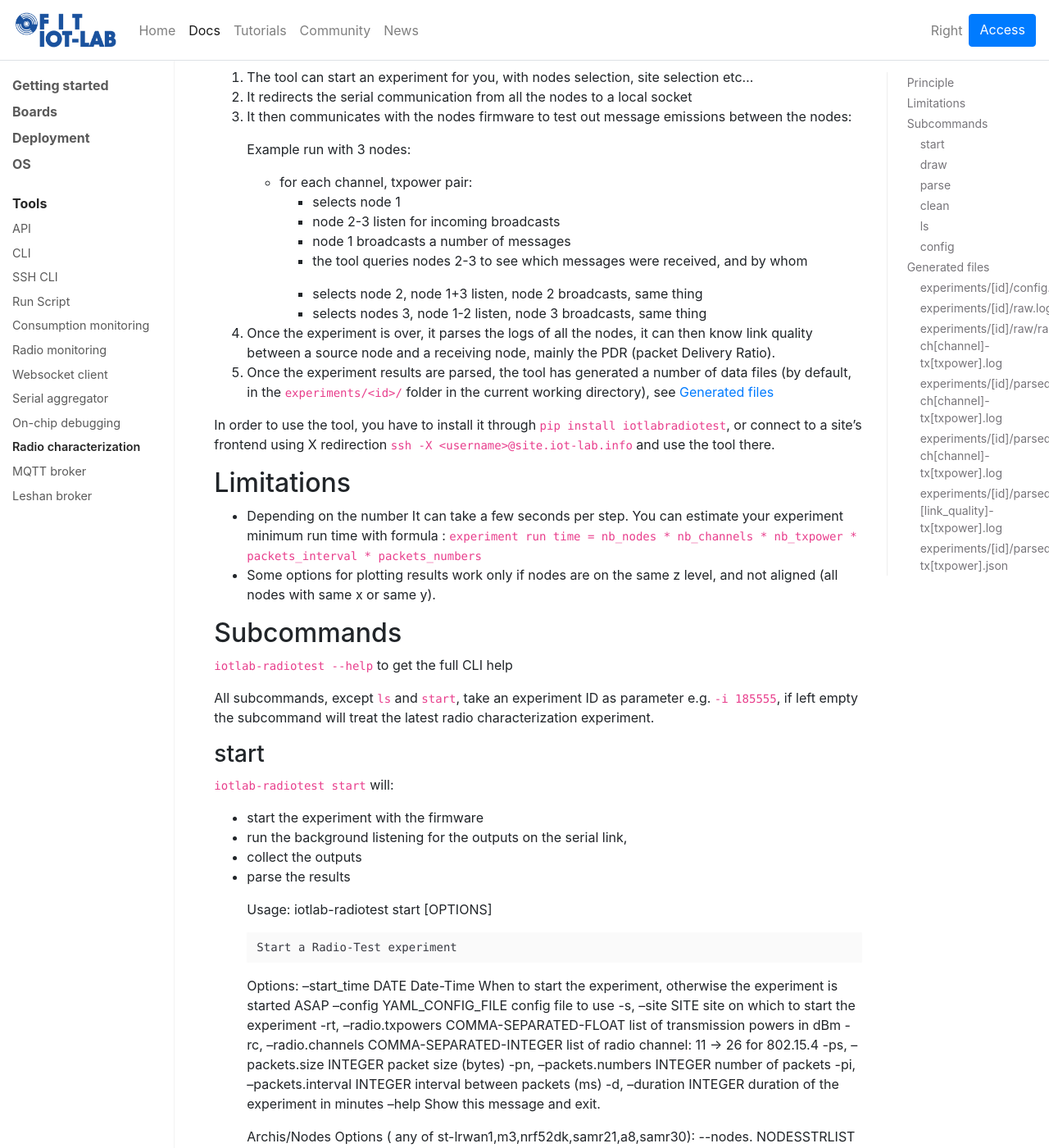
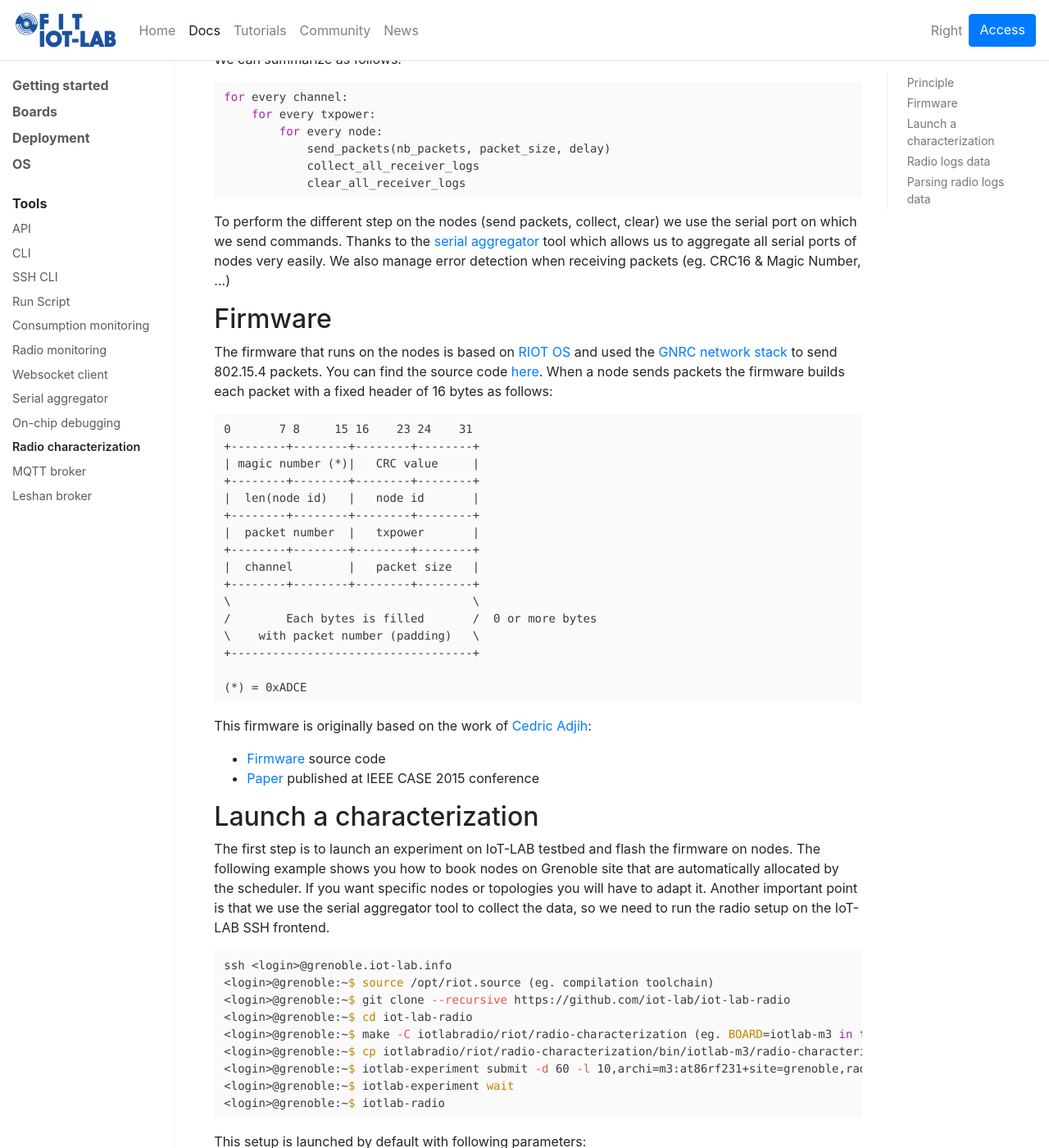
Before and after one commit to iot-lab/iot-lab.github.io, a Jekyll site: the page built from docs/tools/radio-characterization.md, in a window 1280 px wide and 1400 px high, scrolled down 342 px. Shown: the whole window at 82% size. Built offline with Jekyll 4.4.1, drawn with Linux system fonts in a browser that asks for light colours; some of the changed text lies outside the part shown.

Commit message:
docs/tools/characterization: update documentation

````diff
--- a/docs/tools/radio-characterization.md
+++ b/docs/tools/radio-characterization.md
@@ -1,335 +1,200 @@
 ---
 title: Radio characterization
 group: tools
-description: |
-    We provide a (beta) dedicated tool to run experiments on the testbed that can map out the connectivity of nodes between each other.
-    It's been tested almost only IoT-LAB M3 nodes
+description: We provide a dedicated tool to run experiments on the testbed that can map out the radio connectivity of nodes between each other.
 ---
 
 ## Principle
 
-The tool uses a [RIOT]({% link docs/os/riot.md %})-based firmware.
+All the nodes of an experiment are in receive mode (RX) at the start. Then each node, in turn, will pass in transmitter mode (TX) and send broadcast 802.15.4 raw packets with a time delay. Each node receiving the packets will record the good reception information with radio Received Signal Strength Indication (RSSI) and Link Quality indicator (LQI) values. This packet sending step will be performed for a given list of radio channels and transmission power.
 
-The tool presents as a CLI program with a certain number of subcommands to start a radio characterization experiment,
-parse the results from a radio characterization experiment, and also draw the results (through matplotlib)
+We can summarize as follows:
 
-1. The tool can start an experiment for you, with nodes selection, site selection etc...
-2. It redirects the serial communication from all the nodes to a local socket
-3. It then communicates with the nodes firmware to test out message emissions between the nodes:
+```sh
+for every channel:
+    for every txpower:
+        for every node:
+            send_packets(nb_packets, packet_size, delay)
+            collect_all_receiver_logs
+            clear_all_receiver_logs
+```
 
-    Example run with 3 nodes:
-    * for each channel, txpower pair:
-        * selects node 1
-        * node 2-3 listen for incoming broadcasts
-        * node 1 broadcasts a number of messages
-        * the tool queries nodes 2-3 to see which messages were received, and by whom
-
-        * selects node 2, node 1+3 listen, node 2 broadcasts, same thing
-        * selects nodes 3, node 1-2 listen, node 3 broadcasts, same thing
-
-4. Once the experiment is over, it parses the logs of all the nodes, it can then know link quality between a source node
-and a receiving node, mainly the PDR (packet Delivery Ratio).
-5. Once the experiment results are parsed, the tool has generated a number of data files (by default, in the `experiments/<id>/` folder in the current working directory), see [Generated files](#generated-files)
-
-In order to use the tool, you have to install it through `pip install iotlabradiotest`, or connect to a site's frontend
-using X redirection `ssh -X <username>@site.iot-lab.info` and use the tool there.
-
-## Limitations
-
-* Depending on the number It can take a few seconds per step. You can estimate your experiment minimum run time with formula : ``experiment run time = nb_nodes * nb_channels * nb_txpower * packets_interval * packets_numbers``
-* Some options for plotting results work only if nodes are on the same z level, and not aligned (all nodes with same x or same y).
-
-## Subcommands
-
-`iotlab-radiotest --help` to get the full CLI help
-
-All subcommands, except `ls` and `start`, take an experiment ID as parameter e.g. `-i 185555`, if left empty
-the subcommand will treat the latest radio characterization experiment.
-
-### start
-
-`iotlab-radiotest start` will:
-* start the experiment with the firmware
-* run the background listening for the outputs on the serial link,
-* collect the outputs
-* parse the results
+To perform the different step on the nodes (send packets, collect, clear) we use the serial port on which we send commands. Thanks to the
+[serial aggregator](/docs/tools/serial-aggregator/) tool which allows us to aggregate all serial ports of nodes very easily. We also manage error detection when receiving packets (eg. CRC16 & Magic Number, ...)
 
 
-    Usage: iotlab-radiotest start [OPTIONS]
+## Firmware
 
-      Start a Radio-Test experiment
-
-    Options:
-      --start_time DATE               Date-Time When to start the experiment,
-                                      otherwise the experiment is started ASAP
-      --config YAML_CONFIG_FILE       config file to use
-      -s, --site SITE                 site on which to start the experiment
-      -rt, --radio.txpowers COMMA-SEPARATED-FLOAT
-                                      list of transmission powers in dBm
-      -rc, --radio.channels COMMA-SEPARATED-INTEGER
-                                      list of radio channel: 11 -> 26 for 802.15.4
-      -ps, --packets.size INTEGER     packet size (bytes)
-      -pn, --packets.numbers INTEGER  number of packets
-      -pi, --packets.interval INTEGER
-                                      interval between packets (ms)
-      -d, --duration INTEGER          duration of the experiment in minutes
-      --help                          Show this message and exit.
-
-    Archis/Nodes Options (<archi> any of st-lrwan1,m3,nrf52dk,samr21,a8,samr30):
-      --nodes.<archi> NODESSTRLIST  list: 1+4-6 or 1,4,5,6 for [1, 4, 5, 6]
-
-#### Configuration
-
-configuration is passed through CLI arguments or a yaml file. Many arguments have sensible defaults,
-like the channel list (channels 11,18,25 for 802.15.4) or the packet size, numbers, intervals:
-
-|      Parameter     | Default Value |            Unit           |
-|:------------------:|:-------------:|:-------------------------:|
-| radio.channel_list |    11,18,25   | Channel, or Hz (for LoRa) |
-|    radio.txpower   |       3       |            dBm            |
-|    packets.size    |       30      |           bytes           |
-|   packets.number   |      100      |                           |
-|  packets.interval  |      100      |             ms            |
-|      duration      |       20      |            min            |
+The firmware that runs on the nodes is based on [RIOT OS](https://riot-os.org/) and used the [GNRC network stack](https://riot-os.org/api/group__net__gnrc.html) to send 802.15.4 packets. You can find the source code [here](https://github.com/iot-lab/iot-lab-radio/blob/master/iotlabradio/riot/radio-characterization/main.c). When a node sends packets the firmware builds each packet with a fixed header of 16 bytes as follows:
 
 
-To use a config file instead of passing many command line arguments, use the `--config <path_to_config_yaml>` argument.
+    0       7 8     15 16    23 24    31
+    +--------+--------+--------+--------+
+    | magic number (*)|   CRC value     |
+    +--------+--------+--------+--------+
+    |  len(node id)   |   node id       |
+    +--------+--------+--------+--------+
+    |  packet number  |   txpower       |
+    +--------+--------+--------+--------+
+    |  channel        |   packet size   |
+    +--------+--------+--------+--------+
+    \                                   \
+    /        Each bytes is filled       /  0 or more bytes
+    \    with packet number (padding)   \
+    +-----------------------------------+
 
-Example config.yaml:
+    (*) = 0xADCE
 
-    site: lille
-    nodes:
-      m3: 12-14
-      samr21: [1, 2]
-    radio:
-      txpower: [-7,0,3]
+This firmware is originally based on the work of <a href="cedric.adjih@inria.fr">Cedric Adjih</a>:
 
-Then,
+- [Firmware](https://github.com/adjih/openlab/tree/radio-exp/devel/radio_test) source code
+- [Paper](https://www.researchgate.net/publication/304285486_Lessons_Learned_from_Large-scale_Dense_IEEE802154_Connectivity_Traces) published at IEEE CASE 2015 conference
 
-    iotlab-radiotest start --config config.yaml
 
-will keep the default values for most of the parameters but use the Lille site, and use different TX power (-7, 0 and 3 dBm).
-It will use `IoT-LAB M3` nodes m3-12, m3-13, m3-14 and `SAMR21` nodes samr21-1, samr21-2.
+## Launch a characterization
 
-You can also modify a single value in the config by using  CLI arguments.
-With the above config.yaml, these command lines are equivalent
+The first step is to launch an experiment on IoT-LAB testbed and flash the firmware on nodes. The following example shows you how to book nodes
+on Grenoble site that are automatically allocated by the scheduler. If you want specific nodes or topologies you will have to adapt it.
+Another important point is that we use the serial aggregator tool to collect the data, so we need to run the radio setup on the IoT-LAB SSH frontend.
+
+```sh
+ssh <login>@grenoble.iot-lab.info
+<login>@grenoble:~$ source /opt/riot.source (eg. compilation toolchain)
+<login>@grenoble:~$ git clone --recursive https://github.com/iot-lab/iot-lab-radio
+<login>@grenoble:~$ cd iot-lab-radio
+<login>@grenoble:~$ make -C iotlabradio/riot/radio-characterization (eg. BOARD=iotlab-m3 in the Makefile)
+<login>@grenoble:~$ cp iotlabradio/riot/radio-characterization/bin/iotlab-m3/radio-characterization.elf .
+<login>@grenoble:~$ iotlab-experiment submit -d 60 -l 10,archi=m3:at86rf231+site=grenoble,radio-characterization.elf
+<login>@grenoble:~$ iotlab-experiment wait
+<login>@grenoble:~$ iotlab-radio
+```
+
+This setup is launched by default with following parameters:
+
+- all channels: [11..26]
+- all txpower: [-17, -12, -9, -7, -5, -4, -3, -2, -1, 0, 1, 2, 3]
+- number of packets: 100
+- packet size: 50 bytes
+- delay: 1 ms
+
+Of course you can modify this configuration with iotlab-radio command and choose another board when you compile the firmware.
+
+Another point is the time needed to carry out a characterization in order to choose an experiment duration. By default we use a default timeout of 5 seconds (can be changed with command option) to wait for the good firmware execution of the commands (set channel, set txpower, send packets, show logs, clear logs). Only send packets command timeout (`default timeout + delay*0,001*nb_packets`) is blocking. Indeed it's an assumption on the time it takes for other nodes to receive the packets. For other commands all the nodes send an acknowledgement and we're checking the good reception (maybe less than timeout).
+
+So you should estimate the maximum duration with this formula:
+
+```sh
+duration (seconds) = nb_channel*(timeout +
+                                 nb_power*timeout +
+                                 nb_power*nb_nodes*(3*timeout + delay*0,001*nb_packets))
+```
+
+## Radio logs data
+
+At the end of each characterization we save log files as follows:
+
+```sh
+logs/<exp_id>/<%Y%m%d-%H%M%S>/config.json
+logs/<exp_id>/<%Y%m%d-%H%M%S>/<channel>/<txpower>/<node_id>.json
+```
+
+Thus if you launch a setup with m3-1 and m3-2 on the Grenoble site for channel=[11, 12] and txpower=[-4, -3] you will obtain this tree structure on your filesystem:
+
+```sh
+.../11/-4/m3-1.json
+.../11/-4/m3-2.json
+.../11/-3/m3-1.json
+.../11/-3/m3-2.json
+.../12/-4/m3-1.json
+.../12/-4/m3-2.json
+...
+```
+
+In each JSON file you can find a list of all packets sended/received by a node during the radio characterization.
+
+For example when one node send packets (for given channel and txpower values) we use this log format:
+
 
 ```
-    iotlab-radiotest start --config config.yaml
-    iotlab-radiotest start --site lille --nodes.m3 12-14 --radio.txpower -7,0,3 --nodes.samr21 1,2
+{"nb_error": 0, "node_id": "126", "power": -17, "channel": 11,  "nb_pkt": 100,
+ "send": [{"pkt_num": 0, "pkt_send": 1}, {"pkt_num": 1, "pkt_send": 1}, ...]}
 ```
 
-### draw
+* **nb_error**: number of delivery failures
+* **node_id**: sender node id
+* **power**: radio transmission power
+* **channel**: radio channel
+* **nb_pkt**: number of packets sent
+* **send**: sent packets list
+  * **pkt_num**: packet number
+  * **pkt_send**: 1=Success/0=Failure (*)
 
-`iotlab-radiotest draw -i <experiment_id>` can display the graph or connectivity/PDR/LQI/RSSI
+(*) Result of gnrc_netapi_send function of RIOT OS.
 
-    Usage: iotlab-radiotest draw [OPTIONS] COMMAND [ARGS]...
+For one node which received packets (for given channel and txpower values) we use this log format:
 
-      Draw results
+```
+{"nb_generic_error": 0, "nb_magic_error": 0, "nb_crc_error": 0, "nb_control_error": 0, "nb_pkt": 67, "node_id": "112", "power": -17, "channel": 11,
+ "recv": [{"lqi": 255, "pkt_num": 0, "rssi": -91}, { "lqi": 244, "pkt_num": 1, "rssi": -91}, ...]}
+```
 
-    Options:
-      -i, --id INTEGER  IoT-LAB experiment id  [default: (latest experiment)]
-      -s, --save        save image as file
-      --help            Show this message and exit.
+* **nb_generic_error**: number of unknown packet error
+* **nb_magic_error**: number of magic number packet error
+* **nb_crc_error**:  number of corruption packet data error
+* **nb_control_error**: number of control packet data error (**)
+* **node_id**: sender node id (*)
+* **power**: radio transmission power (*)
+* **channel**: radio channel (*)
+* **nb_pkt**: number of packets received
+* **recv**: received packets list
+  * **pkt_num**: packet number (*)
+  * **rssi**: RSSI value
+  * **lqi**: LQI value
 
-    Commands:
-      connectivity  Draw connectivity results
-      graph         Draw Connectivity Graph
-      lqi           Draw lqi results
-      pdr           Draw pdr results
-      rssi          Draw rssi results
+(*) These values are extracted from packet data received
 
-These drawing outputs are done through `matplotlib`, and some (pdr/lqi/rssi) are quite ugly if the topology is not
-roughly flat on Z (for example, the Lille topology on multiple floors shows badly).
-
-#### Configuration
-
-The subcommands all take a `--config` parameter and CLI parameter which work just like the one for `start`, example:
-
-    Usage: iotlab-radiotest draw pdr [OPTIONS]
-
-      Draw pdr results
-
-    Options:
-      -w, --wifis COMMA-SEPARATED-STRING
-                                      list of XYZName values, like 1,2,3,Wifi1
-                                      [multiple]
-      -s, --stability                 draw stability results
-      -s, --show_wifis                show WiFi APs
-      -s, --show_robots               show the robots
-      -s, --show_nodes                show the nodes
-      -r, --robots COMMA-SEPARATED-STRING
-                                      list of XYZName values, like 1,2,3,Robot1
-                                      [multiple]
-      -f, --font INTEGER              font size
-      -e, --elev FLOAT                elevation from which to draw
-      -a, --azim FLOAT                azimuth from which to draw
-      --config YAML_CONFIG_FILE       config file to use
-      --cluster                       show clusters
-      --help                          Show this message and exit.
+(**) Packet data values has been changed (eg. sender node id|packet size|channel|power)
 
 
-The `--robots` and `--wifis` parameters are not really useful except when you know the position of Wifi APs and robot
-docks in the site.
+## Parsing radio logs data
 
-### parse
+we provide a command to parse the radio logs obtained. You can run it as follows:
 
-`iotlab-radiotest parse -i <experiment_id>` parses the results independently from the `start`.
+```
+<login>@grenoble:~$ iotlab-radio-parse -p logs/<exp_id>/<%Y%m%d-%H%M%S>
+```
 
-    Usage: iotlab-radiotest parse [OPTIONS]
-
-      Parse results of a Radio-Test experiment
-
-    Options:
-      -i, --id INTEGER  IoT-LAB experiment id  [default: (latest experiment)]
-      --help            Show this message and exit.
+The parsing uses [Pandas Python library](https://pandas.pydata.org/) to generate three csv files in the logs directory. Feel free to use this library to analyze and plotting the parsing results.
 
 
+* **recv-logs.csv**: all packets received (*) by nodes with the following format
 
+  ```csv
+  channel,power,rx_node,tx_node,pkt_num,rssi,lqi
+  11,-3,11,14,0,-75,255
+  11,-3,11,14,1,-75,255
+  11,-3,11,14,2,0,0
+  ...
+  ```
 
+  This is a total number (eg. theoretical) of packets received that you can calculate with this formula `(nb_channel*nb_power*nb_nodes*(nb_nodes-1)*nb_packet)`. You can find the packets that have not been received during radio characterization with LQI and RSSI values equal to 0.
 
-### clean
+* **send-logs.csv**: all packets sent by nodes with the following format
 
-`iotlab-radiotest clean` cleans up parsed results for an experiment.
+  ```csv
+  channel,power,tx_node,pkt_num,pkt_send
+  11,-3,11,0,1
+  11,-3,11,1,1
+  ...
+  ```
 
-    Usage: iotlab-radiotest clean [OPTIONS]
+  pkt_send = 0 in case of packet transmission error
 
-      delete parsed experiment data
+* **error-logs.csv**: all packet reception errors
 
-    Options:
-      -i, --id INTEGER  IoT-LAB experiment id  [default: (latest experiment)]
-      --help            Show this message and exit.
-
-### ls
-
-`iotlab-radiotest ls` lists the experiments in the folder
-
-    Usage: iotlab-radiotest ls [OPTIONS]
-
-      List Radio-Test experiments
-
-    Options:
-      --help  Show this message and exit.
-
-Example output:
-
-        id  site          number of  date
-                              nodes
-    ------  ----------  -----------  ----------------
-    174546  grenoble             67  2019-08-09 11:34
-    178837  lille                44
-    182203  strasbourg           20
-    182205  strasbourg           20
-    182210  strasbourg           20
-    184652  strasbourg            3  2019-11-13 13:50
-    184653  strasbourg            3  2019-11-13 13:54
-
-
-### config
-
-`iotlab-radiotest config` outputs the config of an experiment
-
-    Usage: iotlab-radiotest config [OPTIONS]
-
-      Show Radio-Test experiment config
-
-    Options:
-      -i, --id INTEGER          IoT-LAB experiment id  [default: (latest
-                                experiment)]
-      -f, --format [yaml|json]  format of the output
-      --help                    Show this message and exit.
-
-
-Example output:
-
-    $ iotlab-radiotest config -i 184694
-    api_url: https://www.iot-lab.info/rest/
-    duration: 25
-    nodes:
-      m3: 10-20
-    packets:
-      interval: 10
-      numbers: 100
-      size: 30
-    radio:
-      channels:
-      - 11
-      txpowers:
-      - -17.0
-      - -9.0
-      - 0.0
-      - 3.0
-    site: strasbourg
-    version: 2
-
-`version` and `api_url` are only internally-used
-
-## Generated files
-
-### experiments/[id]/config.yaml
-
-Contains the description of the experiment that was started. It is the merge of the default parameter values, the passed
-config file, and the passed CLI parameters.
-
-### experiments/[id]/raw.log
-
-Contains the output of the experiment control, example:
-
-    2020-01-24 16:33:49,822 Starting experiment, output experiments/191460
-    2020-01-24 16:33:49,824 Connect to serial_aggregator
-    2020-01-24 16:33:49,834 Total items in command queue 610
-    2020-01-24 16:45:46,173 Queue is empty, exiting
-    2020-01-24 16:45:46,173 OK, all finished, parsing the results...
-    2020-01-24 16:45:46,177 Parsing IoT-LAB raw logs from experiments/191460/raw to experiments/191460/parsed
-    2020-01-24 16:45:46,457 parsing the connectivity...
-    2020-01-24 16:45:46,461 Parsing from experiments/191460/parsed to experiments/191460/parsed/link-*
-    2020-01-24 16:45:47,000 experiment 191460 stopped
-
-### experiments/[id]/raw/radio-ch[channel]-tx[txpower].log
-
-Contains the raw output of the back-and-forth communication between the tool and the nodes, for a given channel and txpower, example:
-
-    1579880114.265313;m3-3;> channel 26
-    1579880114.265834;m3-2;> channel 26
-    1579880114.266399;m3-3;success: set channel on interface 3 to 26
-    1579880114.266750;m3-3;>
-    1579880114.267048;m3-2;success: set channel on interface 3 to 26
-    1579880114.267398;m3-2;>
-    1579880114.267775;m3-1;> channel 26
-    1579880114.268040;m3-1;success: set channel on interface 3 to 26
-    1579880114.268299;m3-1;>
-    1579880114.270788;samr21-15;> channel 26
-    1579880114.271287;samr21-14;> channel 26
-    1579880114.271540;samr21-14;success: set channel on interface 3 to 26
-    1579880114.272031;samr21-13;> channel 26
-    1579880114.272267;samr21-13;success: set channel on interface 3 to 26
-
-### experiments/[id]/parsed/avg-ch[channel]-tx[txpower].log
-
-Contains, for each node in he set, the average of the links from all the other nodes. Can be useful to identify nodes that
-are in a bad spot (e.g. located near a Wifi AP on a channel close to the one we target)
-
-### experiments/[id]/parsed/merge-ch[channel]-tx[txpower].log
-
-Contains the PDR, LQI, RSSI of each link between two nodes
-Example line:
-
-    m3-1,m3-2,100,100,-43,255
-
-Describes the link between m3-1 and m3-2, 100 packets were seen, 100 packets were valid, the average RSSI and LQI
-(as reported by the radio module) is -43 dBm and 255 (maximum value) respectively. You can ignore the lines where
-the second element (tx_node) is empty.
-
-### experiments/[id]/parsed/link-[link_quality]-tx[txpower].log
-
-link_quality can be good, bad or unbalanced.
-
-Taking a threshold at 90% PDR:
-* a good link is a link that is good (PDR >= 90%) for all the channels.
-* a bad link is a link that is bad (PDR < 90%) for all the channels.
-* an unbalanced link is a link that is not consistently good or bad
-
-### experiments/[id]/parsed/graph-tx[txpower].json
-
-Roughly the same thing as the link-* file, but it's a `networkx`-loadable graph file in JSON format, which contains
-the graph of the links between the nodes, with PDR/LQI/RSSI in the edges' data
+  ```csv
+  channel,power,rx_node,tx_node,generic,magic_number,crc,control
+  11,-3,11,14,0,0,0,0
+  11,-3,11,15,0,0,0,0
+  ...
+  ```
````
